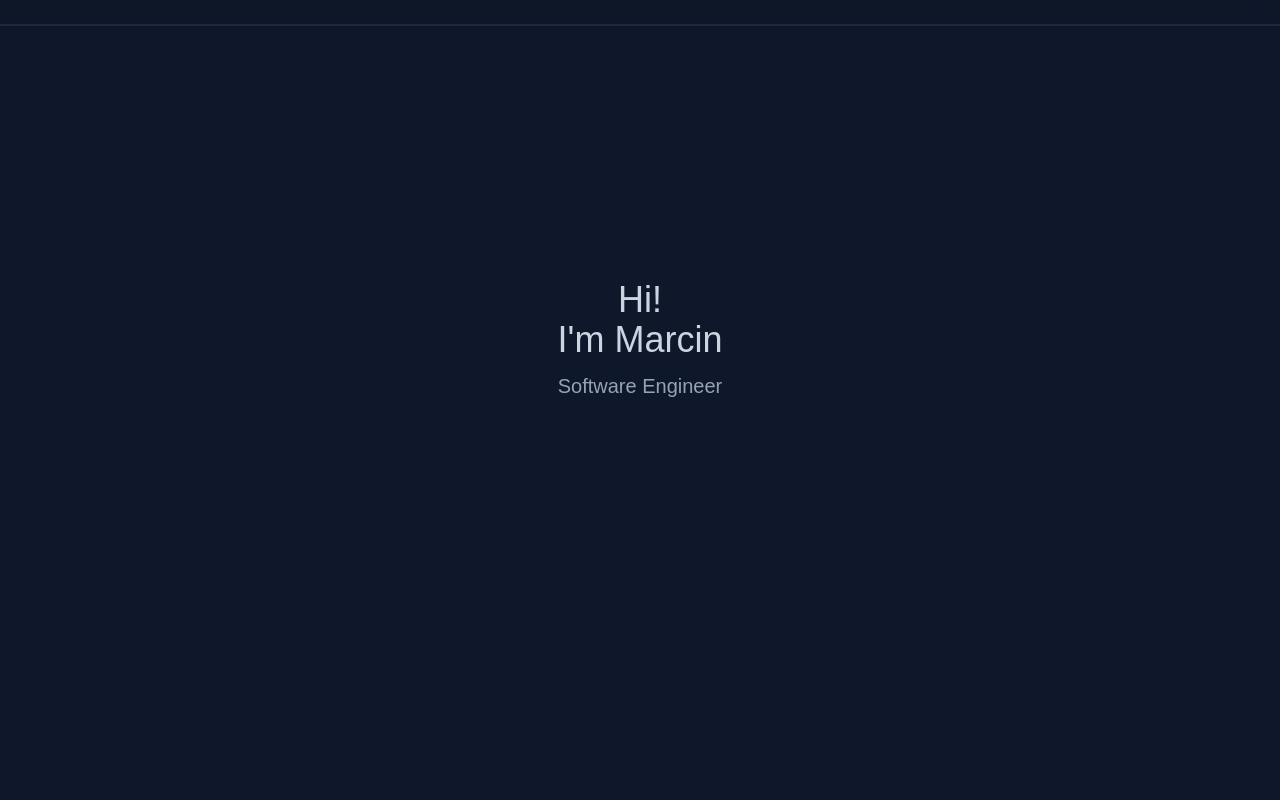
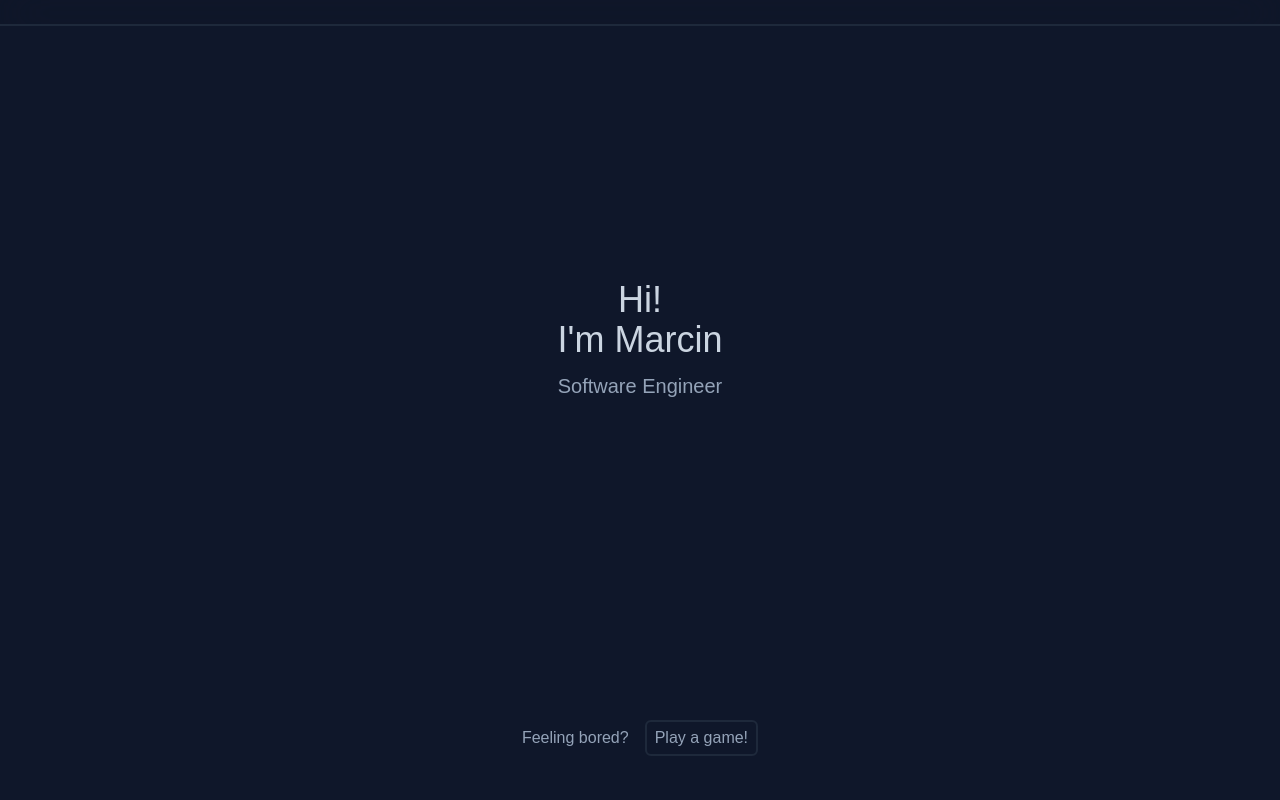
Before and after one commit to mweglowski/portfolio, a React (Create React App) app: page / in a window 1280 px wide. Shown: the top 800 px of the page. Built offline with nearby package versions, Linux system fonts and the light colour scheme.

Commit message:
home section styles

```diff
--- a/src/components/Home.tsx
+++ b/src/components/Home.tsx
@@ -11,7 +11,7 @@ const Home = ({ onGameDisplayChange }: HomeProps) => {
   }
 
   return (
-    <section className="h-[100vh] flex flex-col">
+    <section className="h-[100vh] flex flex-col relative">
       <header className="pt-[35vh]">
         <div className="text-4xl text-slate-300 text-center">
           <p>Hi!</p>
@@ -20,7 +20,7 @@ const Home = ({ onGameDisplayChange }: HomeProps) => {
         </div>
       </header>
 
-      <div className="flex items-center gap-4 mx-auto mt-[85%]">
+      <div className="flex items-center gap-4 mx-auto top-[40vh] relative">
         <p className="text-slate-400">Feeling bored?</p>
         <button className="button-hover card text-slate-400 py-1 px-2" onClick={gameDisplayHandler}>Play a game!</button>
       </div>
```
